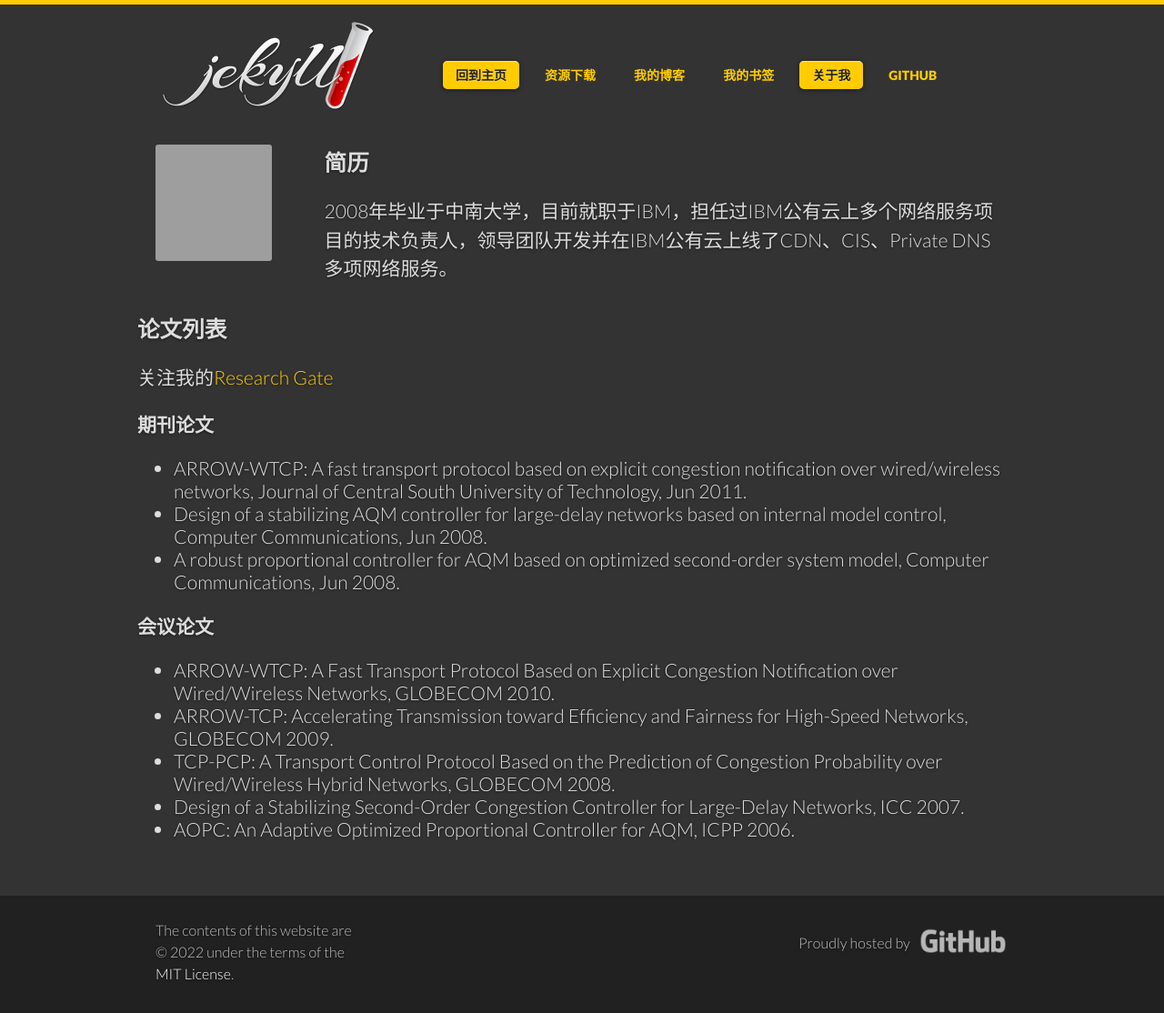
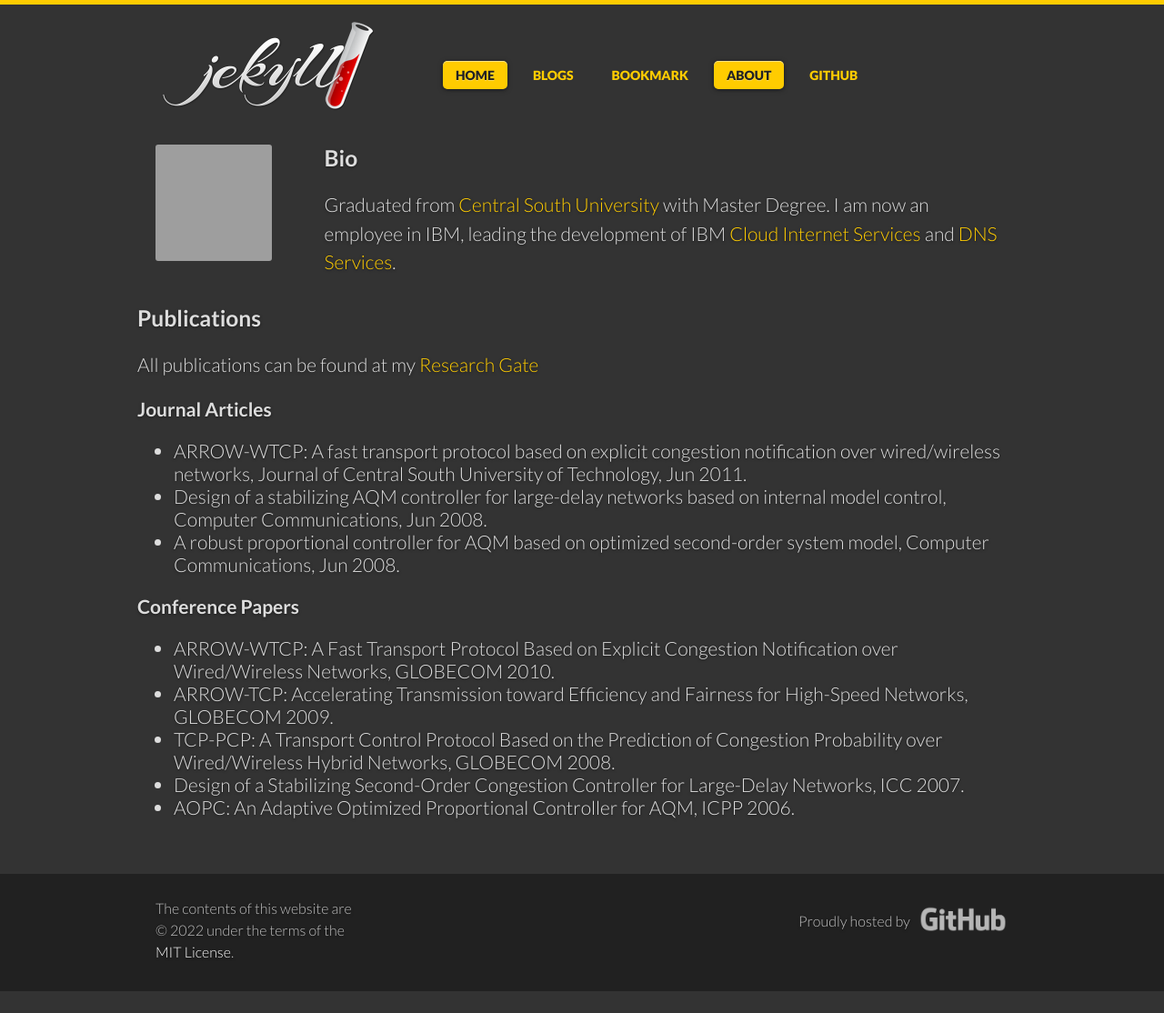
Before and after one commit to csulrong/csulrong.github.io, a Jekyll site: the page built from about/index.html, in a window 1280 px wide. Shown: the whole page at 91% size. Built offline with Jekyll 4.4.1, drawn with Linux system fonts in a browser that asks for light colours; after the commit the page ends 1090 px from its top, so only the background shows below that; grey boxes are pictures that could not be loaded.

Commit message:
fix formatting issue for AF_PACKET post and update to English version (#2)

```diff
--- a/_config.yml
+++ b/_config.yml
@@ -45,7 +45,7 @@
 twitter:
   username: csulrong
 
-logo: /img/logo-2x.png
+logo: /img/shoes.png
 
 encoding: utf-8
 
--- a/_includes/primary-nav-items.html
+++ b/_includes/primary-nav-items.html
@@ -1,18 +1,18 @@
 <ul>
   <li class="{% if page.overview %}current{% endif %}">
-    <a href="/">回到主页</a>
-  </li>
-  <li class="{% if page.url contains '/docs/' %}current{% endif %}">
-    <a href="/docs/home/">资源下载</a>
+    <a href="/">Home</a>
   </li>
   <li class="{% if page.author %}current{% endif %}">
-    <a href="/blogs/">我的博客</a>
+    <a href="/blogs/">Blogs</a>
   </li>
+  <!-- <li class="{% if page.url contains '/docs/' %}current{% endif %}">
+    <a href="/docs/home/">Resources</a>
+  </li> -->
   <li class="{% if page.url contains '/help/' %}current{% endif %}">
-    <a href="/help/">我的书签</a>
+    <a href="/help/">Bookmark</a>
   </li>
   <li class="{% if page.url contains '/about/' %}current{% endif %}">
-    <a href="/about/">关于我</a>
+    <a href="/about/">About</a>
   </li>
   <li>
     <a href="{{ site.repository }}">GitHub</a>
--- a/about/index.html
+++ b/about/index.html
@@ -9,22 +9,22 @@ overview: true
       {% avatar csulrong size=128 %}
     </div>
     <div class="unit four-fifths">
-      <h3>简历</h3>
-      <p>2008年毕业于中南大学，目前就职于IBM，担任过IBM公有云上多个网络服务项目的技术负责人，领导团队开发并在IBM公有云上线了CDN、CIS、Private DNS多项网络服务。</p>
+      <h3>Bio</h3>
+      <p>Graduated from <a href="https://csu.edu.cn/">Central South University</a> with Master Degree. I am now an employee in IBM, leading the development of IBM <a href="https://www.ibm.com/cloud/cloud-internet-services">Cloud Internet Services</a> and <a href="https://www.ibm.com/cloud/dns">DNS Services</a>. </p>
     </div>
   </div>
 </section>
 
 <section class="features">
   <div class="grid">
-    <h3>论文列表</h3>
+    <h3>Publications</h3>
 
     <p>
-      关注我的<a href="https://www.researchgate.net/profile/Liang_Rong">Research Gate</a>
+      All publications can be found at my <a href="https://www.researchgate.net/profile/Liang_Rong">Research Gate</a>
     </p>
 
     <p>
-    <h4>期刊论文</h4>
+    <h4>Journal Articles</h4>
     <ul>
       <li>ARROW-WTCP: A fast transport protocol based on explicit congestion notification over wired/wireless networks, Journal of Central South University of Technology, Jun 2011.</li>
       <li>Design of a stabilizing AQM controller for large-delay networks based on internal model control, Computer Communications, Jun 2008.</li>
@@ -33,7 +33,7 @@ overview: true
     </p>
 
     <p>
-    <h4>会议论文</h4>
+    <h4>Conference Papers</h4>
     <ul>
       <li>ARROW-WTCP: A Fast Transport Protocol Based on Explicit Congestion Notification over Wired/Wireless Networks, GLOBECOM 2010.</li>
       <li>ARROW-TCP: Accelerating Transmission toward Efficiency and Fairness for High-Speed Networks, GLOBECOM 2009.</li>
```
Also changed, not shown: _posts/2022-03-10-linux-afpacket.md (+1 -1 lines), 1 other file.
